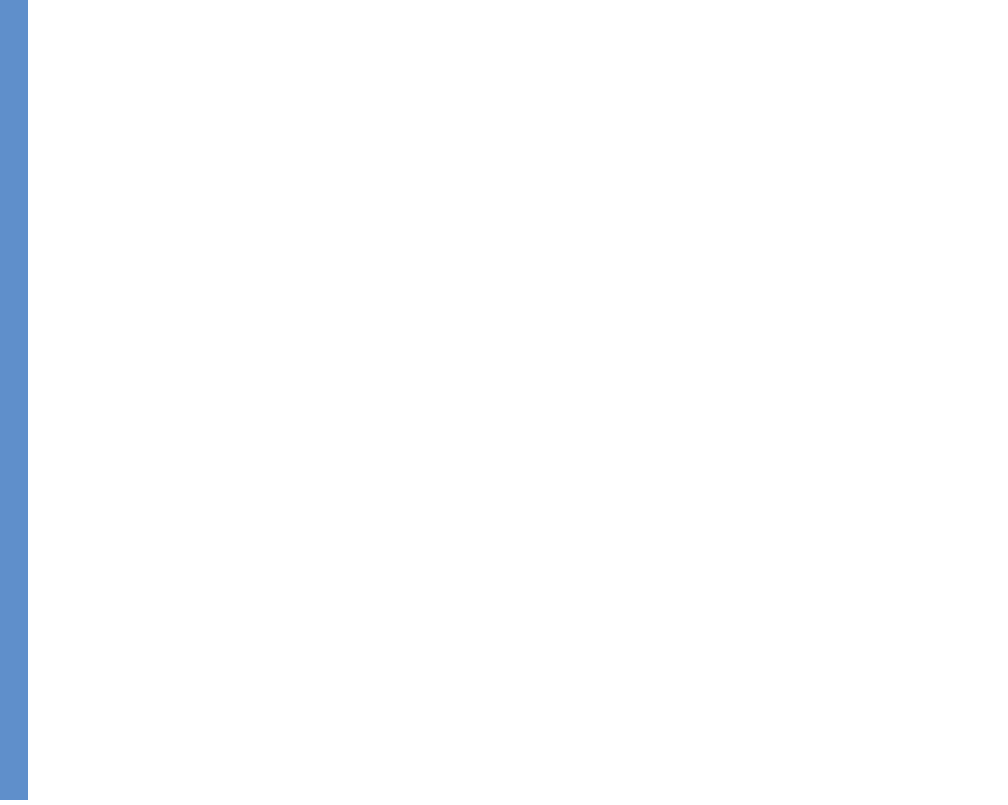
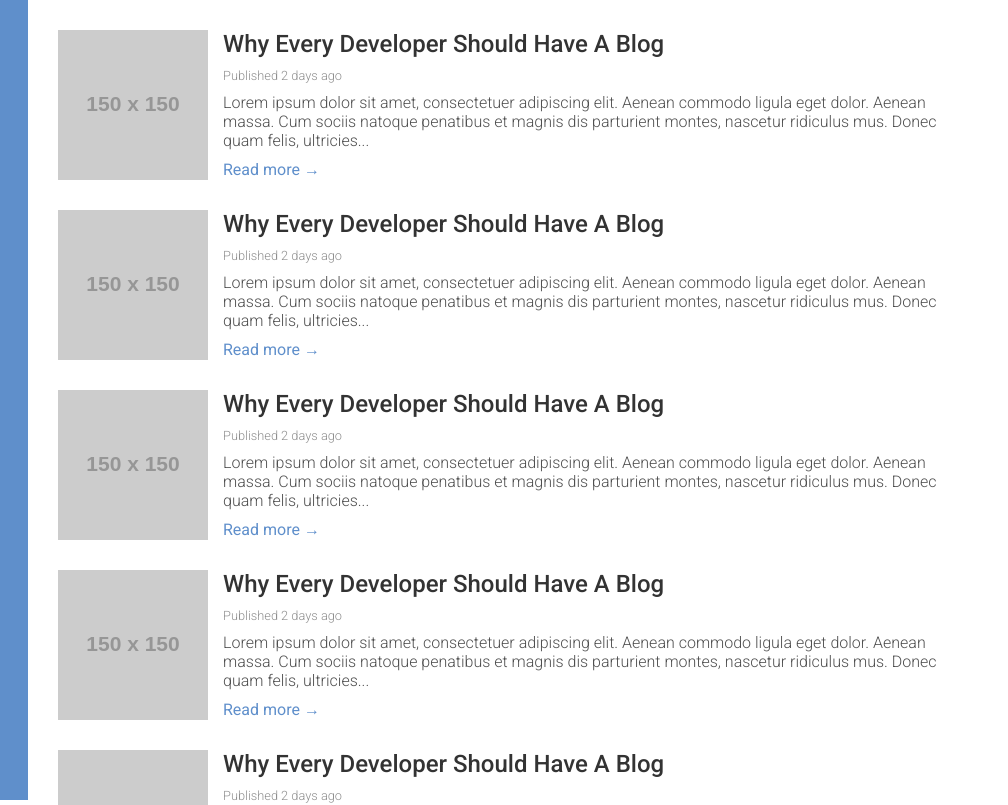
Before and after one commit to eliasjnior/personal-blog, a Gatsby site: page / in a window 1280 px wide. Shown: the top 805 px of the page, 272-1280 px from the left. Built offline with nearby package versions, Linux system fonts and the light colour scheme; Gatsby itself is replaced by a stand-in of ours; placeholder pictures from the web are drawn by us.

Commit message:
feat: add style to post list

```diff
--- a/package.json
+++ b/package.json
@@ -26,6 +26,7 @@
     "gatsby-source-filesystem": "^2.3.8",
     "gatsby-transformer-remark": "^2.8.15",
     "gatsby-transformer-sharp": "^2.5.3",
+    "polished": "^3.6.5",
     "prismjs": "^1.20.0",
     "prop-types": "^15.7.2",
     "react": "^16.12.0",
--- a/src/pages/index.tsx
+++ b/src/pages/index.tsx
@@ -5,10 +5,19 @@ import { GrGithub, GrLinkedinOption } from 'react-icons/gr'
 import GlobalStyle from '~/styles/GlobalStyle'
 
 import {
+  Content,
   Header,
   Image,
   Menu,
   MenuLink,
+  Post,
+  PostContent,
+  PostDate,
+  PostDescription,
+  PostImage,
+  PostLink,
+  PostList,
+  PostTitle,
   Presentation,
   Separator,
   SocialLink,
@@ -45,6 +54,28 @@ const Home: React.FC = () => {
           <MenuLink href="#">Contact</MenuLink>
         </Menu>
       </Header>
+      <Content>
+        <PostList>
+          {[1, 2, 3, 4, 5, 6, 7, 8, 9, 10].map((post) => (
+            <Post key={post.toString()}>
+              <PostImage src="https://via.placeholder.com/150x150" />
+              <PostContent>
+                <PostTitle>
+                  <a href="#">Why Every Developer Should Have A Blog</a>
+                </PostTitle>
+                <PostDate>Published 2 days ago</PostDate>
+                <PostDescription>
+                  Lorem ipsum dolor sit amet, consectetuer adipiscing elit.
+                  Aenean commodo ligula eget dolor. Aenean massa. Cum sociis
+                  natoque penatibus et magnis dis parturient montes, nascetur
+                  ridiculus mus. Donec quam felis, ultricies...
+                </PostDescription>
+                <PostLink href="#">Read more →</PostLink>
+              </PostContent>
+            </Post>
+          ))}
+        </PostList>
+      </Content>
     </>
   )
 }
--- a/src/pages/styles.ts
+++ b/src/pages/styles.ts
@@ -1,3 +1,4 @@
+import { darken } from 'polished'
 import styled, { css } from 'styled-components'
 
 export const Header = styled.header`
@@ -6,6 +7,9 @@ export const Header = styled.header`
   max-width: 300px;
   min-height: 100vh;
   padding: 30px;
+  position: fixed;
+  top: 0;
+  left: 0;
 `
 
 export const Title = styled.h1`
@@ -96,3 +100,80 @@ export const MenuLink = styled.a<MenuLinkProps>`
           }
         `}
 `
+
+export const Content = styled.div`
+  margin-left: 300px;
+  padding: 30px;
+`
+
+export const PostList = styled.div``
+
+export const Post = styled.div`
+  display: flex;
+  &:not(:last-child) {
+    margin-bottom: 30px;
+  }
+`
+
+export const PostImage = styled.img`
+  margin-right: 15px;
+  user-drag: none;
+  user-select: none;
+`
+
+export const PostContent = styled.div``
+
+export const PostTitle = styled.h1`
+  font-size: 1.5em;
+  font-weight: 500;
+  margin-bottom: 10px;
+  color: #333;
+
+  a {
+    display: inline-block;
+    position: relative;
+
+    &:after {
+      content: '';
+      width: 0;
+      height: 2px;
+      background-color: #333;
+      position: absolute;
+      left: 0;
+      bottom: -5px;
+      transition: all ease-in-out 0.2s;
+      opacity: 0;
+    }
+
+    &:hover,
+    &:focus {
+      &:after {
+        width: 100%;
+        opacity: 1;
+      }
+    }
+  }
+`
+
+export const PostDate = styled.p`
+  font-size: 0.8rem;
+  color: #8f8f8f;
+  margin-bottom: 10px;
+  font-weight: 300;
+`
+
+export const PostDescription = styled.p`
+  color: #4f4f4f;
+  font-weight: 300;
+  margin-bottom: 10px;
+`
+
+export const PostLink = styled.a`
+  color: #5f8fcb;
+  transition: all linear 0.2s;
+
+  &:hover,
+  &:focus {
+    color: ${darken(0.2, '#5f8fcb')};
+  }
+`
```
Also changed, not shown: 1 other file.
